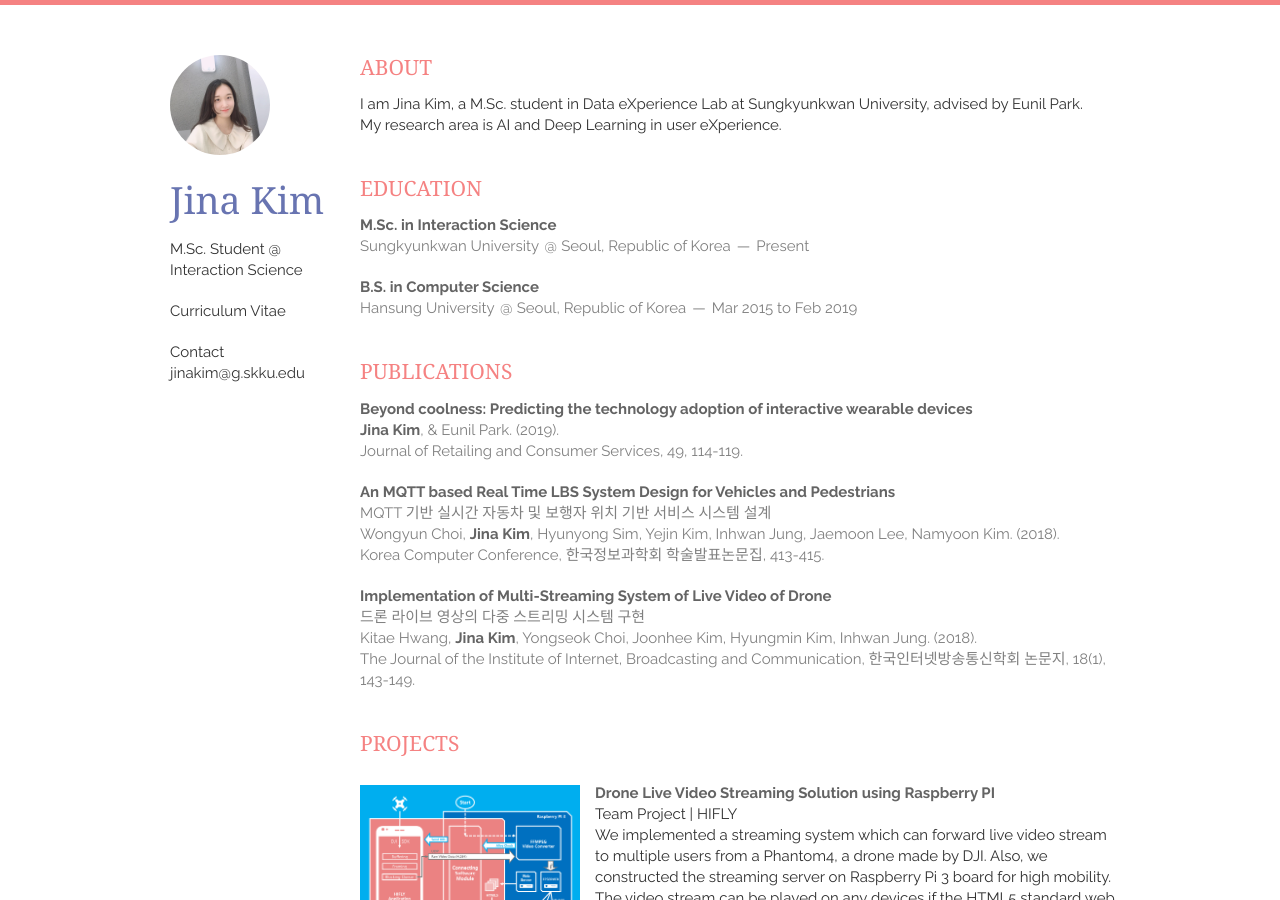
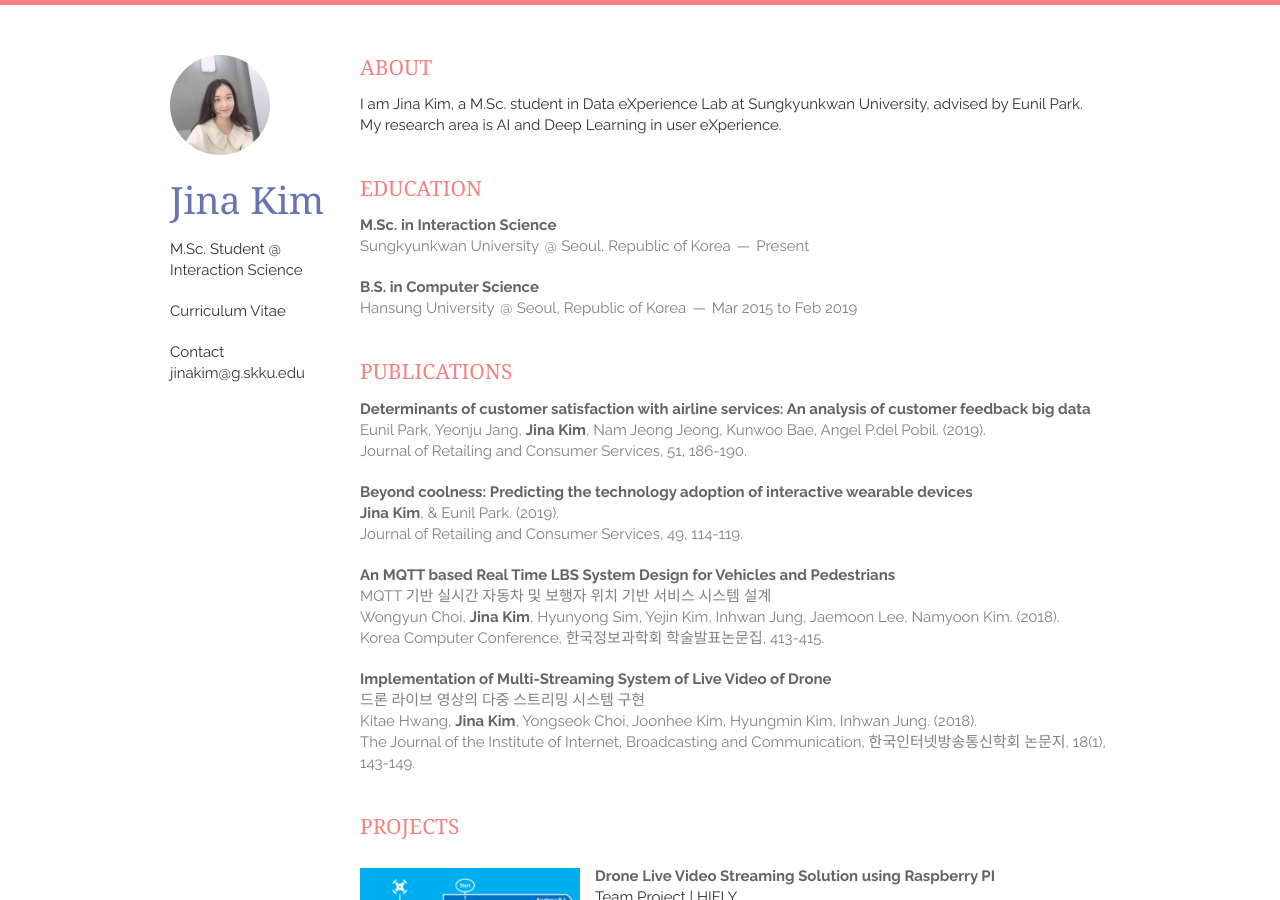
Before and after one commit to Jina-Kim/Jina-Kim.github.io, a Jekyll site: the page built from index.html, in a window 1280 px wide and 900 px high. Built offline with Jekyll 4.4.1, drawn with Linux system fonts in a browser that asks for light colours; nearby versions of some CDN libraries; the list of posts is cut into pages by our own code.

Commit message:
updata publications

```diff
--- a/_includes/publications.html
+++ b/_includes/publications.html
@@ -1,5 +1,13 @@
 <section class="thirteen columns">
     <h1>Publications</h1>
+
+    <article>
+        <header>
+            <em>Determinants of customer satisfaction with airline services: An analysis of customer feedback big data</em><br/>
+            <span>Eunil Park, Yeonju Jang, <em>Jina Kim</em>, Nam Jeong Jeong, Kunwoo Bae, Angel P.del Pobil. (2019).</span><br/>
+            <span>Journal of Retailing and Consumer Services, 51, 186-190.</span>
+        </header>
+    </article>
 
     <article>
         <header>
```
